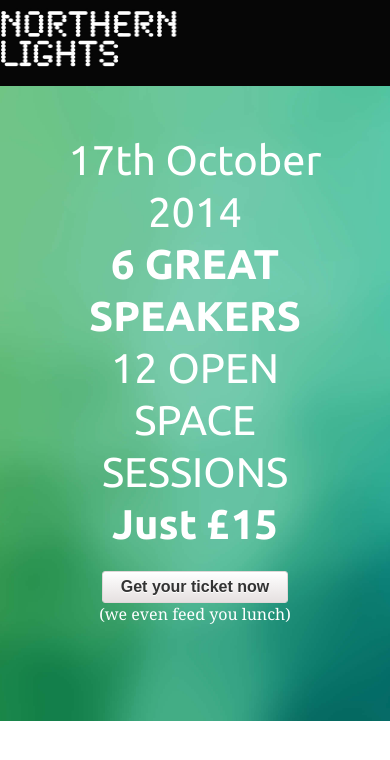
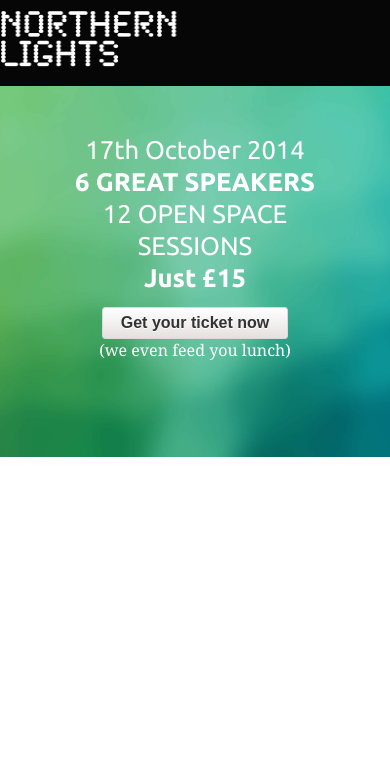
Before and after one commit to stevenmilne/stevenmilne.github.com, a Jekyll site: the page built from preview.html, in a window 390 px wide. Shown: the top 760 px of the page. Built offline with Jekyll 4.4.1, drawn with Linux system fonts in a browser that asks for light colours; nearby versions of some CDN libraries.

Commit message:
quick fix for mobile

```diff
--- a/_sass/nl/hero.scss
+++ b/_sass/nl/hero.scss
@@ -38,7 +38,7 @@
       text-align: center;
 
       h1 {
-        font-size: 2.6em;
+        font-size: 1.6em;
         margin-bottom: .5em;
         font-weight: 500;
 
```
Also changed, not shown: 1 other file.
